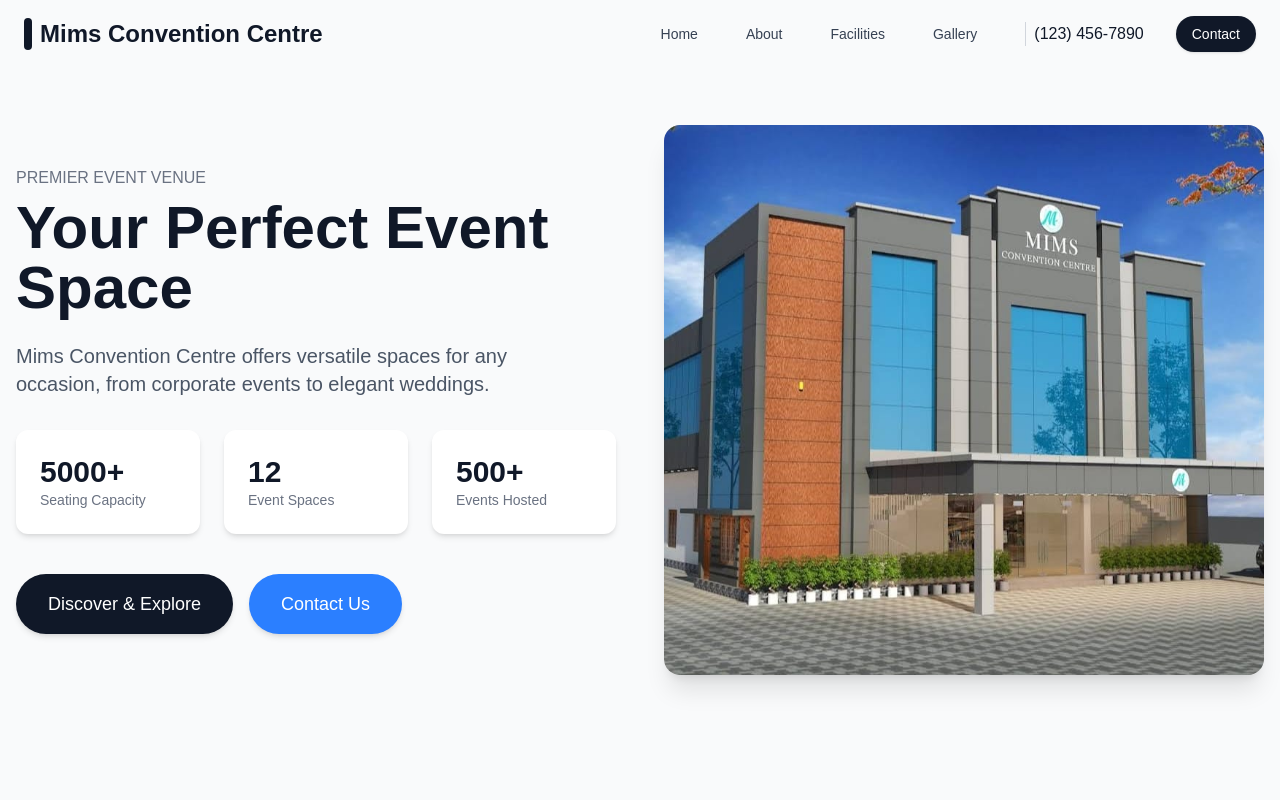
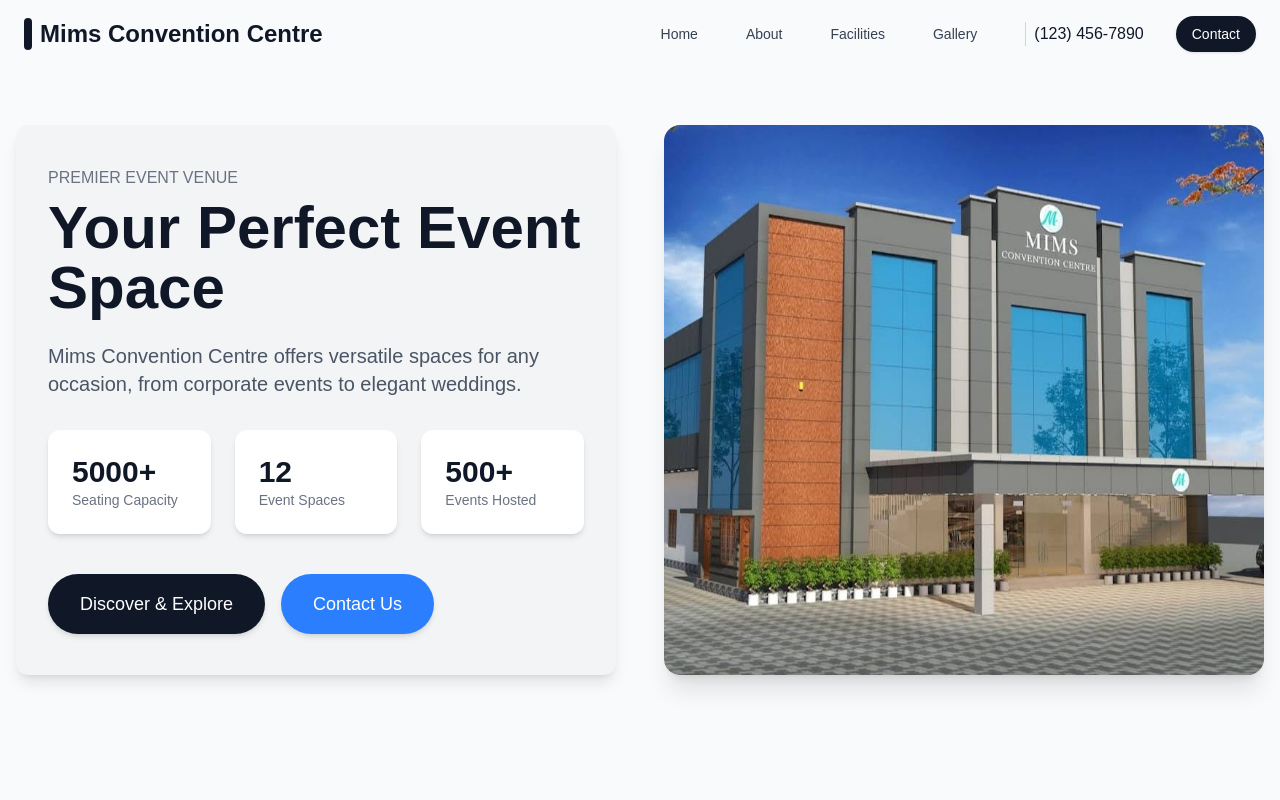
Before and after one commit to justhashim/Mims, a Next.js app in the folder frontend/: page / in a window 1280 px wide. Shown: the top 800 px of the page. Built offline with nearby package versions, Linux system fonts and the light colour scheme.

Commit message:
Enhance value proposition section with improved styling and layout

```diff
--- a/frontend/src/app/page.tsx
+++ b/frontend/src/app/page.tsx
@@ -14,7 +14,7 @@ export default function Home() {
 				<div className="container mx-auto px-4">
 					<div className="grid md:grid-cols-2 gap-12 items-center">
 						{/* Left side - Value proposition */}
-						<div className="text-left">
+						<div className="text-left bg-gray-100 p-8 rounded-xl shadow-lg h-[550px] flex flex-col justify-center">
 							<span className="text-gray-500 font-medium mb-2 block">
 								PREMIER EVENT VENUE
 							</span>
```
